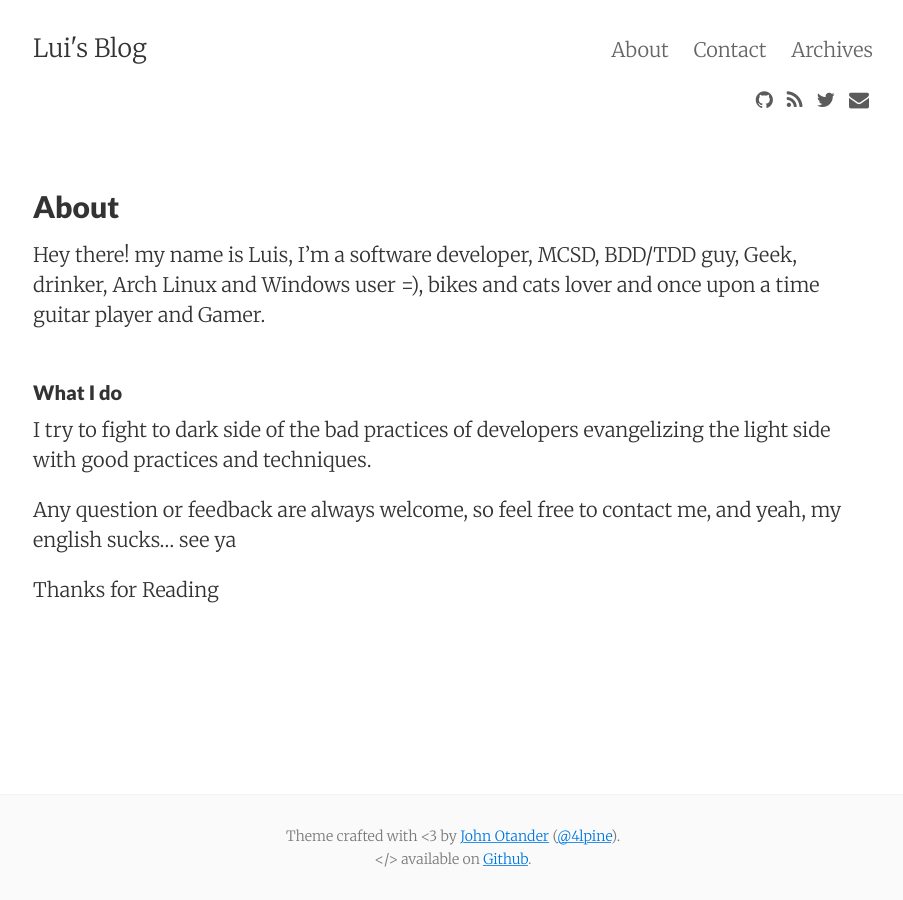
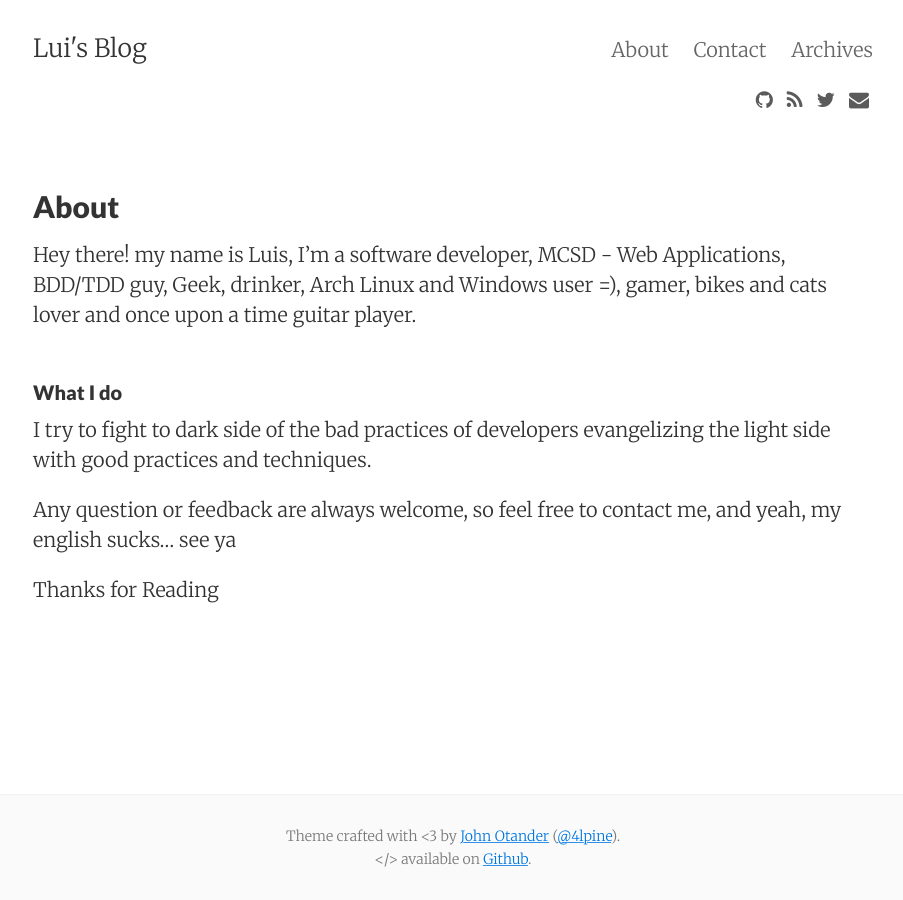
Before and after one commit to lvasquez/lvasquez.github.io, a Jekyll site: the page built from about.md, in a window 1280 px wide. Shown: the whole page, without its empty margins (187-1090 px from the left). Built offline with Jekyll 4.4.1, drawn with Linux system fonts in a browser that asks for light colours; nearby versions of some CDN libraries.

Commit message:
Add description
Add more description about MCSD

```diff
--- a/about.md
+++ b/about.md
@@ -4,8 +4,7 @@ title: About
 permalink: /about/
 ---
 
-Hey there! my name is Luis, I’m a software developer, MCSD, BDD/TDD guy, Geek, drinker, Arch Linux and Windows user =), bikes and cats lover and once upon a time
-guitar player and Gamer.
+Hey there! my name is Luis, I’m a software developer, MCSD - Web Applications, BDD/TDD guy, Geek, drinker, Arch Linux and Windows user =), gamer, bikes and cats lover and once upon a time guitar player.
 <br>
 <br>
 
```
